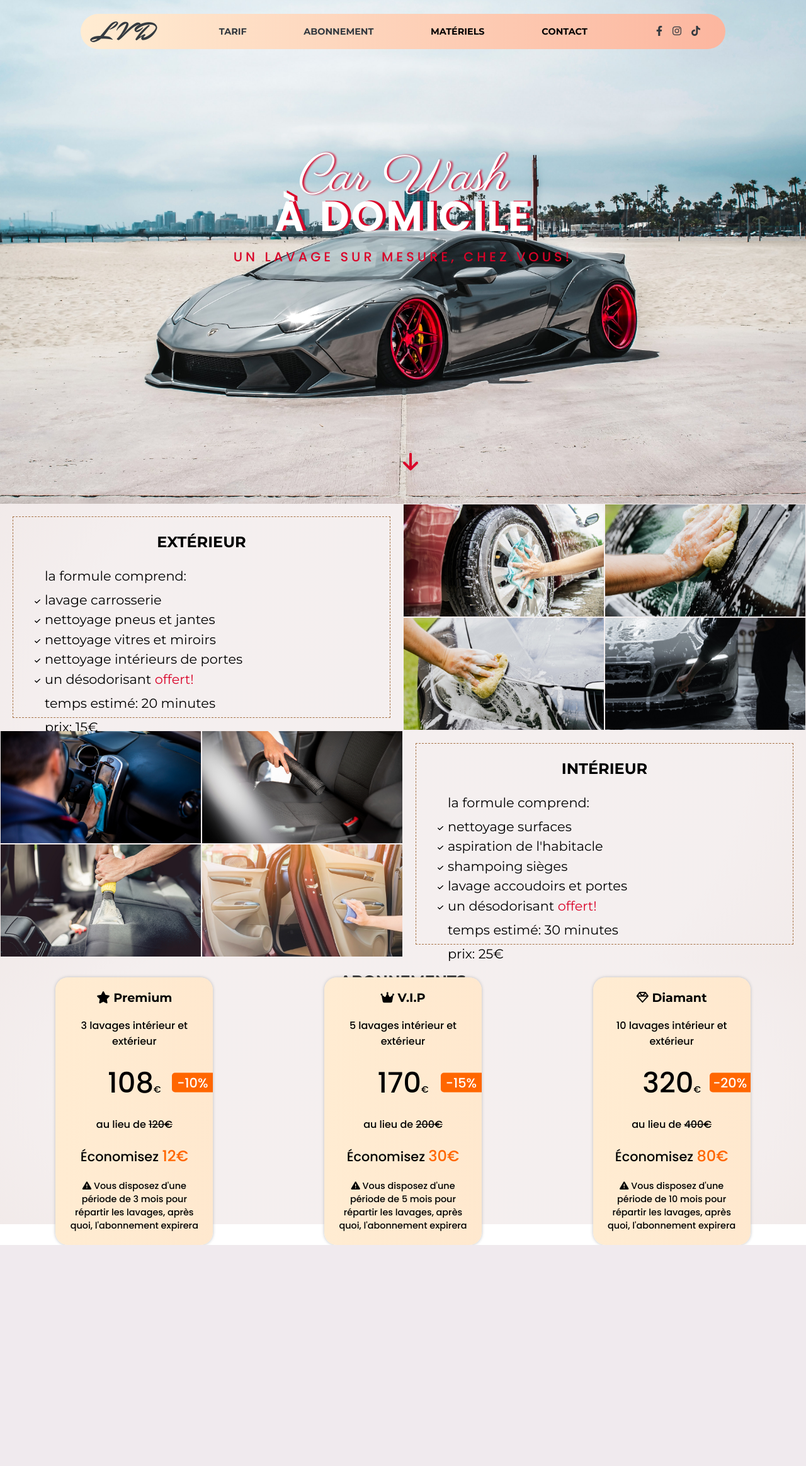
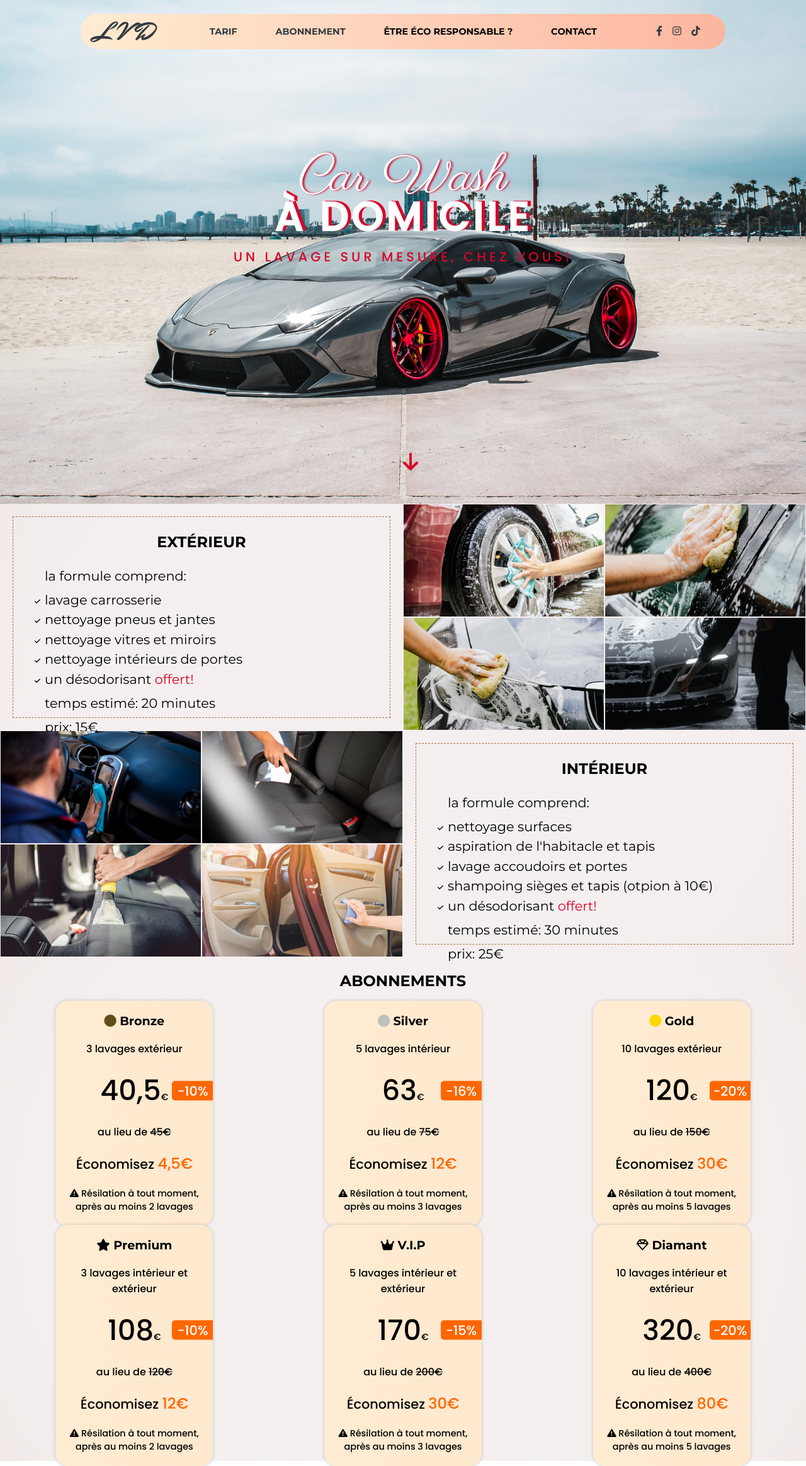
Before and after one commit to TerryHenrard/car-wash-from-home, a PHP site: page / in a window 1280 px wide. Shown: the whole page at 63% size. Before the commit the page ends 1977 px from the top, so only its background shows below. Run offline with PHP 8.4, Linux system fonts and the light colour scheme.

Commit message:
changing prices and add 3 new subcribtions

```diff
--- a/assets/styles/index.css
+++ b/assets/styles/index.css
@@ -260,8 +260,8 @@ header .header-text div .fa-solid {
 .abonnement {
   display: grid;
   grid-template-columns: 1fr 1fr 1fr;
-  grid-template-rows: 8vh 45vh;
-  grid-template-areas: "title title title" "premium vip diamant";
+  grid-template-rows: 8vh 46vh 46vh;
+  grid-template-areas: "title title title" "abronze asilver agold" "apremium avip adiamant";
   text-align: center;
   background-image: radial-gradient(73% 147%, #eadfdf 59%, #ece2df 100%), radial-gradient(91% 146%, rgba(255, 255, 255, 0.5) 47%, rgba(0, 0, 0, 0.5) 100%);
   background-blend-mode: screen;
@@ -279,14 +279,20 @@ header .header-text div .fa-solid {
 }
 .abonnement .premium,
 .abonnement .vip,
-.abonnement .diamant {
+.abonnement .diamant,
+.abonnement .bronze,
+.abonnement .silver,
+.abonnement .gold {
   display: flex;
   align-items: center;
   justify-content: center;
 }
 .abonnement .premium .abonnement-container,
 .abonnement .vip .abonnement-container,
-.abonnement .diamant .abonnement-container {
+.abonnement .diamant .abonnement-container,
+.abonnement .bronze .abonnement-container,
+.abonnement .silver .abonnement-container,
+.abonnement .gold .abonnement-container {
   width: 55%;
   min-width: 250px;
   border-radius: 20px;
@@ -295,25 +301,37 @@ header .header-text div .fa-solid {
 }
 .abonnement .premium .abonnement-container h3,
 .abonnement .vip .abonnement-container h3,
-.abonnement .diamant .abonnement-container h3 {
+.abonnement .diamant .abonnement-container h3,
+.abonnement .bronze .abonnement-container h3,
+.abonnement .silver .abonnement-container h3,
+.abonnement .gold .abonnement-container h3 {
   font-family: "montserrat", serif;
   margin: 20px 15px;
   font-size: 1.2rem;
 }
 .abonnement .premium .abonnement-container .description,
 .abonnement .vip .abonnement-container .description,
-.abonnement .diamant .abonnement-container .description {
+.abonnement .diamant .abonnement-container .description,
+.abonnement .bronze .abonnement-container .description,
+.abonnement .silver .abonnement-container .description,
+.abonnement .gold .abonnement-container .description {
   font-family: "poppins", serif;
   margin: 20px 10px;
 }
 .abonnement .premium .abonnement-container .prix,
 .abonnement .vip .abonnement-container .prix,
-.abonnement .diamant .abonnement-container .prix {
+.abonnement .diamant .abonnement-container .prix,
+.abonnement .bronze .abonnement-container .prix,
+.abonnement .silver .abonnement-container .prix,
+.abonnement .gold .abonnement-container .prix {
   position: relative;
 }
 .abonnement .premium .abonnement-container .prix .pourcentage,
 .abonnement .vip .abonnement-container .prix .pourcentage,
-.abonnement .diamant .abonnement-container .prix .pourcentage {
+.abonnement .diamant .abonnement-container .prix .pourcentage,
+.abonnement .bronze .abonnement-container .prix .pourcentage,
+.abonnement .silver .abonnement-container .prix .pourcentage,
+.abonnement .gold .abonnement-container .prix .pourcentage {
   position: absolute;
   top: 50%;
   left: 100%;
@@ -327,53 +345,92 @@ header .header-text div .fa-solid {
 }
 .abonnement .premium .abonnement-container .prix .prix-apres,
 .abonnement .vip .abonnement-container .prix .prix-apres,
-.abonnement .diamant .abonnement-container .prix .prix-apres {
+.abonnement .diamant .abonnement-container .prix .prix-apres,
+.abonnement .bronze .abonnement-container .prix .prix-apres,
+.abonnement .silver .abonnement-container .prix .prix-apres,
+.abonnement .gold .abonnement-container .prix .prix-apres {
   font-family: "poppins", serif;
   font-size: 2.8rem;
   margin: 20px 0;
 }
 .abonnement .premium .abonnement-container .prix .prix-apres span,
 .abonnement .vip .abonnement-container .prix .prix-apres span,
-.abonnement .diamant .abonnement-container .prix .prix-apres span {
+.abonnement .diamant .abonnement-container .prix .prix-apres span,
+.abonnement .bronze .abonnement-container .prix .prix-apres span,
+.abonnement .silver .abonnement-container .prix .prix-apres span,
+.abonnement .gold .abonnement-container .prix .prix-apres span {
   font-size: 0.9rem;
 }
 .abonnement .premium .abonnement-container .prix-avant,
 .abonnement .vip .abonnement-container .prix-avant,
-.abonnement .diamant .abonnement-container .prix-avant {
+.abonnement .diamant .abonnement-container .prix-avant,
+.abonnement .bronze .abonnement-container .prix-avant,
+.abonnement .silver .abonnement-container .prix-avant,
+.abonnement .gold .abonnement-container .prix-avant {
   font-family: "poppins", serif;
   margin: 20px 0;
 }
 .abonnement .premium .abonnement-container .prix-avant span,
 .abonnement .vip .abonnement-container .prix-avant span,
-.abonnement .diamant .abonnement-container .prix-avant span {
+.abonnement .diamant .abonnement-container .prix-avant span,
+.abonnement .bronze .abonnement-container .prix-avant span,
+.abonnement .silver .abonnement-container .prix-avant span,
+.abonnement .gold .abonnement-container .prix-avant span {
   text-decoration: line-through;
 }
 .abonnement .premium .abonnement-container .economie,
 .abonnement .vip .abonnement-container .economie,
-.abonnement .diamant .abonnement-container .economie {
+.abonnement .diamant .abonnement-container .economie,
+.abonnement .bronze .abonnement-container .economie,
+.abonnement .silver .abonnement-container .economie,
+.abonnement .gold .abonnement-container .economie {
   font-family: "poppins", serif;
   margin: 20px 0;
   font-size: 1.3rem;
 }
 .abonnement .premium .abonnement-container .economie span,
 .abonnement .vip .abonnement-container .economie span,
-.abonnement .diamant .abonnement-container .economie span {
+.abonnement .diamant .abonnement-container .economie span,
+.abonnement .bronze .abonnement-container .economie span,
+.abonnement .silver .abonnement-container .economie span,
+.abonnement .gold .abonnement-container .economie span {
   color: #ff6600;
   font-size: 1.5rem;
 }
 .abonnement .premium .abonnement-container .info,
 .abonnement .vip .abonnement-container .info,
-.abonnement .diamant .abonnement-container .info {
+.abonnement .diamant .abonnement-container .info,
+.abonnement .bronze .abonnement-container .info,
+.abonnement .silver .abonnement-container .info,
+.abonnement .gold .abonnement-container .info {
   font-family: "poppins", serif;
   margin: 20px 15px;
   font-size: 0.9rem;
 }
 .abonnement .premium {
-  grid-area: premium;
+  grid-area: apremium;
 }
 .abonnement .vip {
-  grid-area: vip;
+  grid-area: avip;
 }
 .abonnement .diamant {
-  grid-area: diamant;
+  grid-area: adiamant;
+}
+.abonnement .bronze {
+  grid-area: abronze;
+}
+.abonnement .bronze .abonnement-container h3 i {
+  color: #614e1a;
+}
+.abonnement .silver {
+  grid-area: asilver;
+}
+.abonnement .silver .abonnement-container h3 i {
+  color: #c0c0c0;
+}
+.abonnement .gold {
+  grid-area: agold;
+}
+.abonnement .gold .abonnement-container h3 i {
+  color: #ffd700;
 }/*# sourceMappingURL=index.css.map */
--- a/assets/styles/layout/_abonnement.scss
+++ b/assets/styles/layout/_abonnement.scss
@@ -1,10 +1,11 @@
 .abonnement {
   display: grid;
   grid-template-columns: 1fr 1fr 1fr;
-  grid-template-rows: 8vh 45vh;
+  grid-template-rows: 8vh 46vh 46vh;
   grid-template-areas:
     "title title title"
-    "premium vip diamant";
+    "abronze asilver agold"
+    "apremium avip adiamant";
   text-align: center;
   background-image: radial-gradient(73% 147%, #eadfdf 59%, #ece2df 100%),
     radial-gradient(
@@ -28,7 +29,10 @@
 
   .premium,
   .vip,
-  .diamant {
+  .diamant,
+  .bronze,
+  .silver,
+  .gold {
     display: flex;
     align-items: center;
     justify-content: center;
@@ -108,14 +112,50 @@
   }
 
   .premium {
-    grid-area: premium;
+    grid-area: apremium;
   }
 
   .vip {
-    grid-area: vip;
+    grid-area: avip;
   }
 
   .diamant {
-    grid-area: diamant;
+    grid-area: adiamant;
+  }
+
+  .bronze {
+    grid-area: abronze;
+
+    .abonnement-container {
+      h3 {
+        i {
+          color: #614e1a;
+        }
+      }
+    }
+  }
+
+  .silver {
+    grid-area: asilver;
+
+    .abonnement-container {
+      h3 {
+        i {
+          color: #c0c0c0;
+        }
+      }
+    }
+  }
+
+  .gold {
+    grid-area: agold;
+
+    .abonnement-container {
+      h3 {
+        i {
+          color: #ffd700;
+        }
+      }
+    }
   }
 }
--- a/index.html
+++ b/index.html
@@ -19,7 +19,6 @@
   <link rel="stylesheet" href="./assets/styles/index.css">
   <link rel="stylesheet" href="https://cdnjs.cloudflare.com/ajax/libs/font-awesome/6.4.0/css/all.min.css">
   <link rel="shortcut icon" href="./assets/images/car-side-solid.svg">
-  <!-- <link rel="shortcut icon" href="./assets/images/logo.png"> -->
   <title>LVD | Car wash à domicile à Charleroi | intérieur et extérieur</title>
 </head>
 
@@ -33,7 +32,7 @@
         <ul>
           <li><a href="#tarif">tarif</a></li>
           <li><a href="#abonnement">abonnement</a></li>
-          <li>matériels</li>
+          <li>être éco responsable ?</li>
           <li>contact</li>
         </ul>
       </div>
@@ -89,9 +88,9 @@
         <p>la formule comprend: </p>
         <ul>
           <li>nettoyage surfaces</li>
-          <li>aspiration de l'habitacle</li>
-          <li>shampoing sièges</li>
+          <li>aspiration de l'habitacle et tapis</li>
           <li>lavage accoudoirs et portes</li>
+          <li>shampoing sièges et tapis (otpion à 10€)</li>
           <li>un désodorisant <span>offert!</span></li>
         </ul>
         <p>temps estimé: 30 minutes</p>
@@ -102,6 +101,48 @@
 
   <section class="abonnement" id="abonnement">
     <h2>abonnements</h2>
+    <div class="bronze">
+      <div class="abonnement-container">
+        <h3><i class="fa-solid fa-circle"></i> Bronze</h3>
+        <p class="description">3 lavages extérieur</p>
+        <div class="prix">
+          <p class="pourcentage">-10%</p>
+          <p class="prix-apres">40,5<span>€</span></p>
+        </div>
+        <p class="prix-avant">au lieu de <span>45€</span></p>
+        <p class="economie">Économisez <span>4,5€</span></p>
+        <p class="info"><i class="fa-solid fa-triangle-exclamation"></i> Résilation à tout moment, après au moins 2
+          lavages</p>
+      </div>
+    </div>
+    <div class="silver">
+      <div class="abonnement-container">
+        <h3><i class="fa-solid fa-circle"></i> Silver</h3>
+        <p class="description">5 lavages intérieur</p>
+        <div class="prix">
+          <p class="pourcentage">-16%</p>
+          <p class="prix-apres">63<span>€</span></p>
+        </div>
+        <p class="prix-avant">au lieu de <span>75€</span></p>
+        <p class="economie">Économisez <span>12€</span></p>
+        <p class="info"><i class="fa-solid fa-triangle-exclamation"></i> Résilation à tout moment, après au moins 3
+          lavages</p>
+      </div>
+    </div>
+    <div class="gold">
+      <div class="abonnement-container">
+        <h3><i class="fa-solid fa-circle"></i> Gold</h3>
+        <p class="description">10 lavages extérieur</p>
+        <div class="prix">
+          <p class="pourcentage">-20%</p>
+          <p class="prix-apres">120<span>€</span></p>
+        </div>
+        <p class="prix-avant">au lieu de <span>150€</span></p>
+        <p class="economie">Économisez <span>30€</span></p>
+        <p class="info"><i class="fa-solid fa-triangle-exclamation"></i> Résilation à tout moment, après au moins 5
+          lavages</p>
+      </div>
+    </div>
     <div class="premium">
       <div class="abonnement-container">
         <h3><i class="fa-solid fa-star"></i> Premium</h3>
@@ -112,9 +153,8 @@
         </div>
         <p class="prix-avant">au lieu de <span>120€</span></p>
         <p class="economie">Économisez <span>12€</span></p>
-        <p class="info"><i class="fa-solid fa-triangle-exclamation"></i> Vous disposez d'une période de 3 mois pour
-          répartir les lavages, après quoi, l'abonnement
-          expirera</p>
+        <p class="info"><i class="fa-solid fa-triangle-exclamation"></i> Résilation à tout moment, après au moins 2
+          lavages</p>
       </div>
     </div>
     <div class="vip">
@@ -127,9 +167,8 @@
         </div>
         <p class="prix-avant">au lieu de <span>200€</span></p>
         <p class="economie">Économisez <span>30€</span></p>
-        <p class="info"><i class="fa-solid fa-triangle-exclamation"></i> Vous disposez d'une période de 5 mois pour
-          répartir les lavages, après quoi, l'abonnement
-          expirera</p>
+        <p class="info"><i class="fa-solid fa-triangle-exclamation"></i> Résilation à tout moment, après au moins 3
+          lavages</p>
       </div>
     </div>
     <div class="diamant">
@@ -142,9 +181,8 @@
         </div>
         <p class="prix-avant">au lieu de <span>400€</span></p>
         <p class="economie">Économisez <span>80€</span></p>
-        <p class="info"><i class="fa-solid fa-triangle-exclamation"></i> Vous disposez d'une période de 10 mois pour
-          répartir les lavages, après quoi, l'abonnement
-          expirera</p>
+        <p class="info"><i class="fa-solid fa-triangle-exclamation"></i> Résilation à tout moment, après au moins 5
+          lavages</p>
       </div>
     </div>
   </section>
```
Also changed, not shown: 1 other file.
